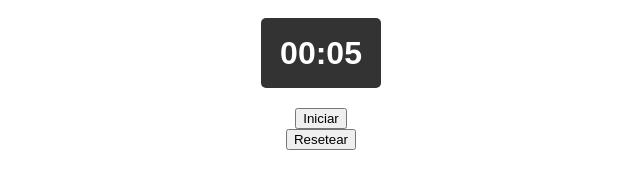
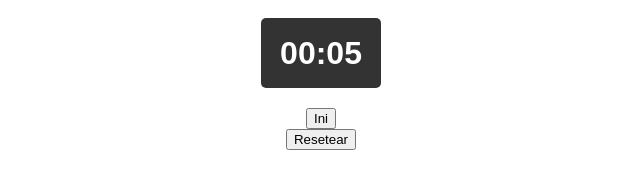
Before and after one commit to GuitarraFavoritas/simple-timer, a plain HTML site: page index.html in a window 1280 px wide. Shown: the full height of the page, 329-969 px from the left. Drawn offline with Linux system fonts and the light colour scheme.

Commit message:
Update index.html

```diff
--- a/index.html
+++ b/index.html
@@ -9,7 +9,7 @@
 <body>
     <div class="timer-container">
         <input type="text" id="timer-display" value="00:05" />
-        <button id="start-button">Iniciar</button>
+        <button id="start-button">Ini</button>
         <button id="stop-button">Resetear</button>
         <audio id="bell-sound" src="bell.mp3" autoplay></audio>
       </div>
```
